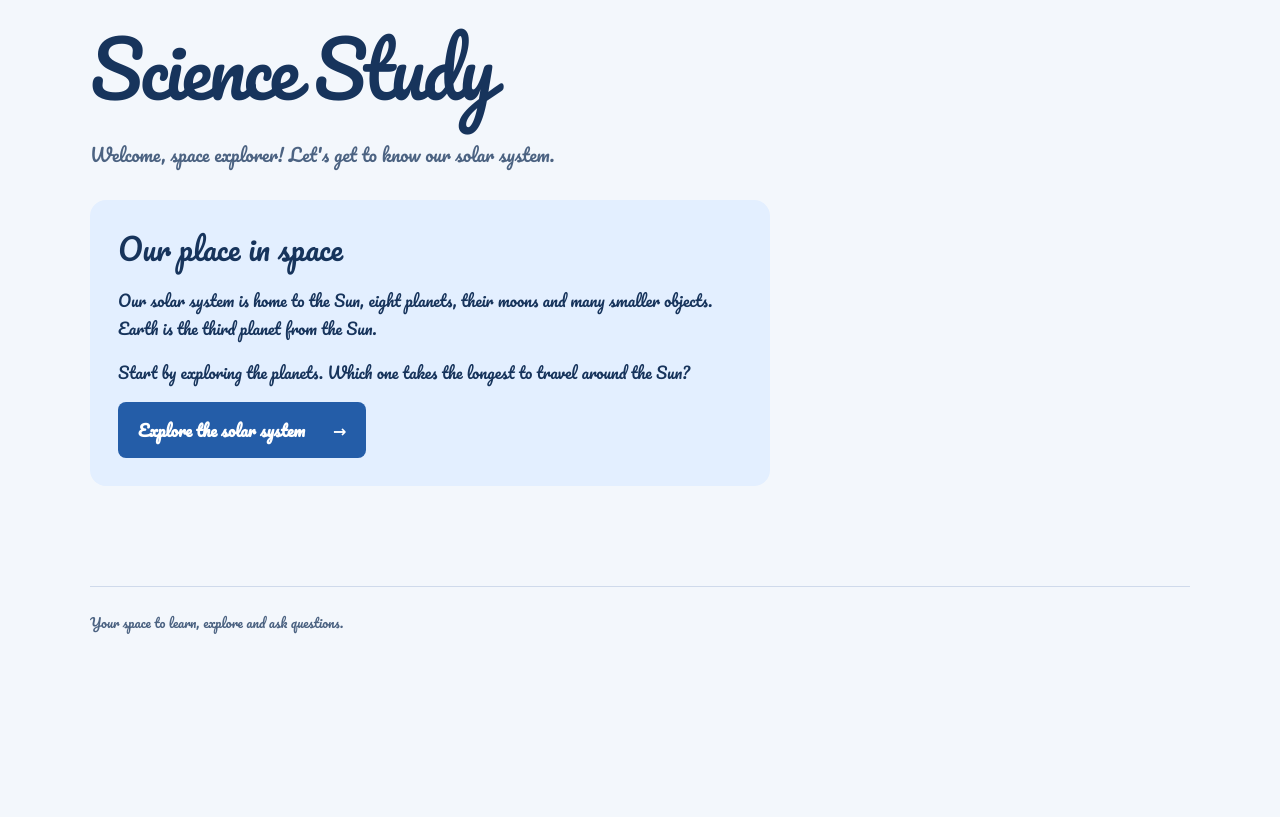
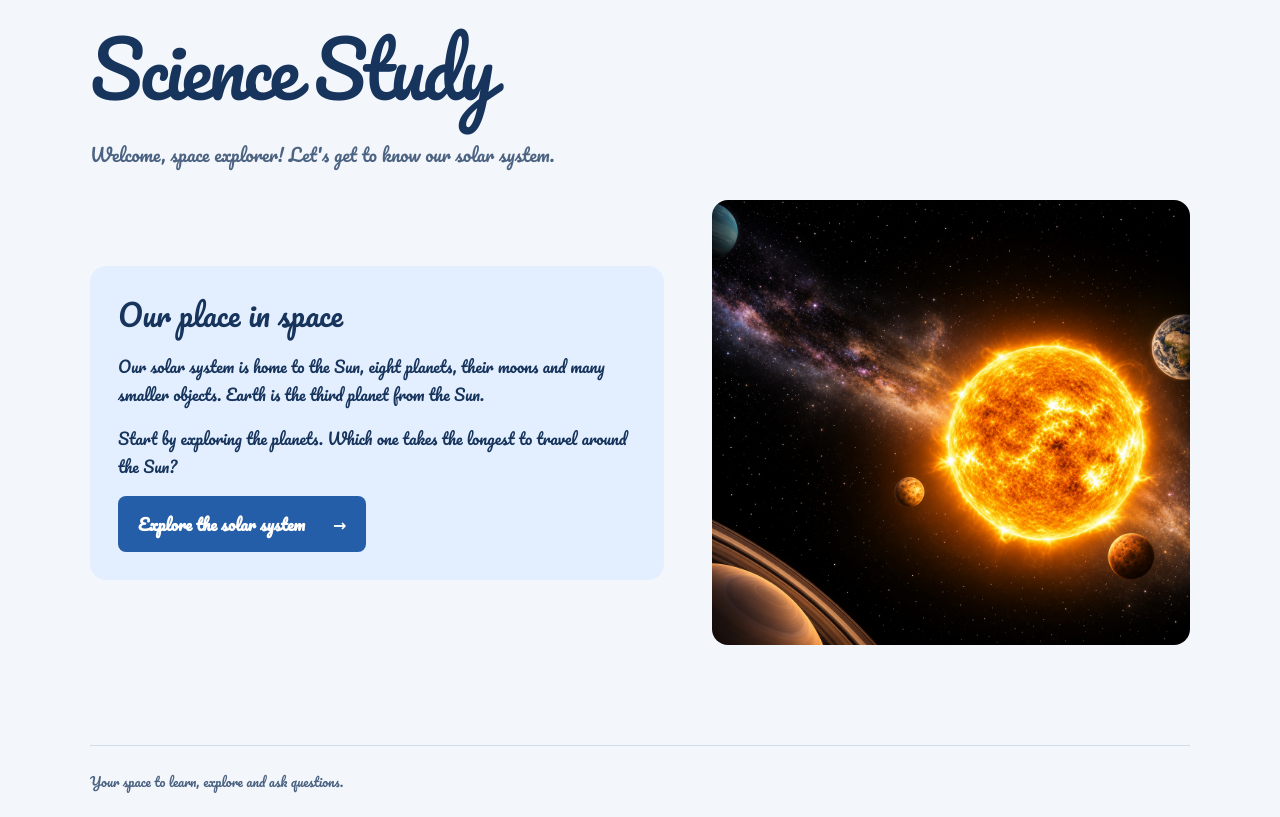
Before and after one commit to lighteningchess2006-bit/solar_system, a Django app: page /science/ in a window 1280 px wide. Shown: the part 275-1092 px from the top of the page. Before the commit the page ends 909 px from the top, so only its background shows below. Run offline with Django 5.2, Linux system fonts and the light colour scheme.

Commit message:
Show solar system artwork on Study Hub science pages

```diff
--- a/learning/static/learning/study.css
+++ b/learning/static/learning/study.css
@@ -35,6 +35,10 @@ footer { border-top: 1px solid #cfdaeb; padding: 24px 0; font-size: 13px; color:
 .back { display: inline-block; margin-bottom: 28px; }
 .welcome { max-width: 680px; margin: 30px 0; padding: 28px; border-radius: 16px; background: #e3efff; }
 .welcome h2 { margin-top: 0; }
+.science-layout { display: grid; grid-template-columns: 1.2fr 1fr; align-items: center; gap: clamp(20px, 4vw, 48px); margin: 30px 0; }
+.science-layout .welcome { margin: 0; }
+.science-image { display: block; width: 100%; height: auto; border-radius: 16px; }
+@media (max-width: 760px) { .science-layout { grid-template-columns: 1fr; } }
 @media (max-width: 760px) { .subjects { grid-template-columns: 1fr; } main { padding-top: 36px; } .card { min-height: 240px; } }
 
 /* Student account screens */
--- a/learning/templates/learning/home.html
+++ b/learning/templates/learning/home.html
@@ -1,4 +1,5 @@
 {% extends 'learning/base.html' %}
+{% load static %}
 {% block content %}
   <p class="eyebrow">WELCOME TO YOUR STUDY SPACE</p>
   {% if user.is_authenticated %}
@@ -10,6 +11,7 @@
     <article class="card science">
       <p class="number">01 / EXPLORE</p>
       <h2>Science</h2>
+      <img class="science-image" src="{% static 'learning/science-solar-system.png' %}" width="1300" height="1210" alt="A glowing Sun surrounded by planets.">
       <p>Start with our solar system: one star, eight planets and plenty to discover.</p>
       <a class="button" href="{% url 'learning:science' %}">Science <span aria-hidden="true">&rarr;</span></a>
     </article>
--- a/learning/templates/learning/science.html
+++ b/learning/templates/learning/science.html
@@ -6,10 +6,13 @@
   <p class="eyebrow">SCIENCE / THE SOLAR SYSTEM</p>
   <h1>Science Study</h1>
   <p class="intro">Welcome, space explorer! Let's get to know our solar system.</p>
+  <div class="science-layout">
     <section class="welcome" aria-labelledby="solar-welcome">
       <h2 id="solar-welcome">Our place in space</h2>
       <p>Our solar system is home to the Sun, eight planets, their moons and many smaller objects. Earth is the third planet from the Sun.</p>
       <p>Start by exploring the planets. Which one takes the longest to travel around the Sun?</p>
       <a class="button" href="{% static 'explorer/solar-system.html' %}">Explore the solar system <span aria-hidden="true">&rarr;</span></a>
     </section>
+    <img class="science-image" src="{% static 'learning/science-solar-system.png' %}" width="1300" height="1210" alt="A glowing Sun surrounded by planets, with Saturn’s rings in the foreground.">
+  </div>
 {% endblock %}
```
Also changed, not shown: learning/static/learning/science-solar-system.png (added). Lines whose indentation alone changed are shown as unchanged.
